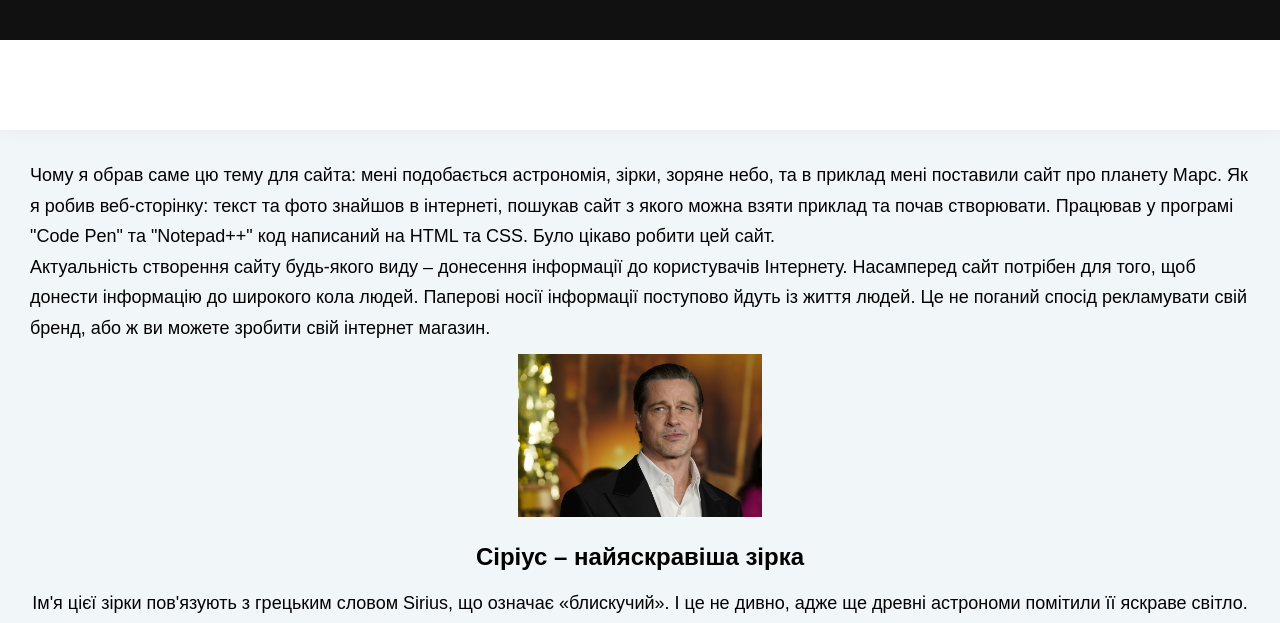
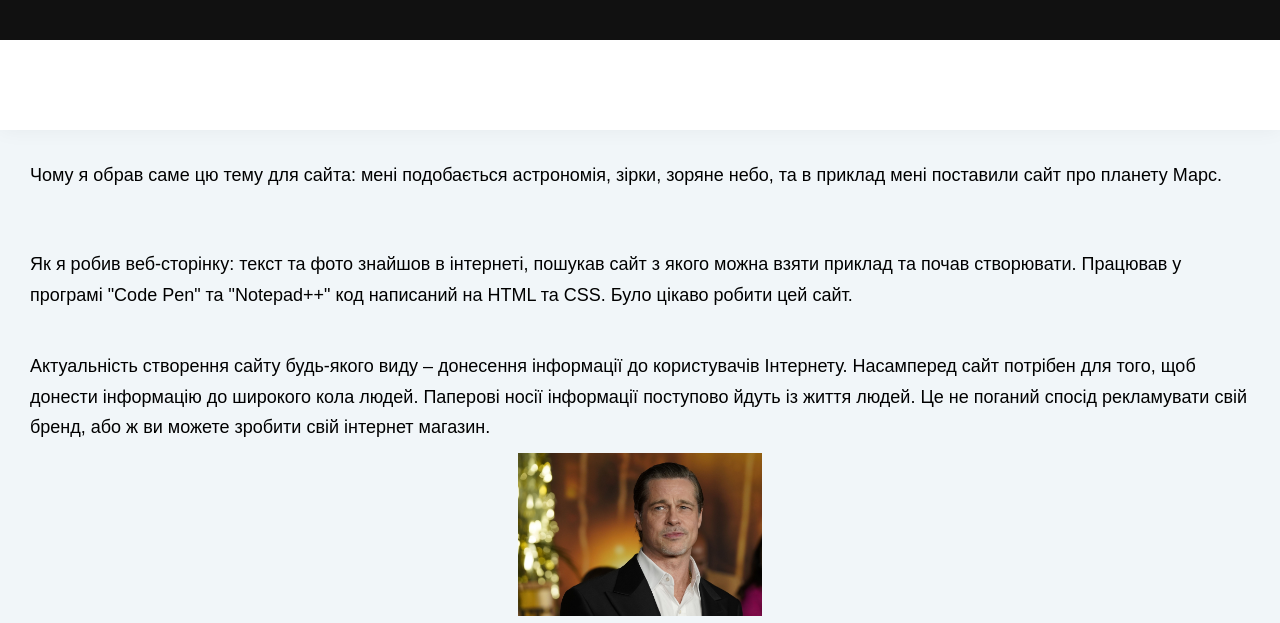
Before and after one commit to sat2913q/siriys, a plain HTML site: page index.html in a window 1280 px wide. Shown: the part 156-779 px from the top of the page. Drawn offline with Linux system fonts and the light colour scheme.

Commit message:
Update index.html

```diff
--- a/index.html
+++ b/index.html
@@ -10,7 +10,7 @@
 <!-- partial:index.partial.html -->
 <html lang="ua">
 <head>
-<title>Зірка Сіріус - опис, особливості, історію та цікаві факти</title>
+<title>Зірка Сіріус - опис, особливості, історія та цікаві факти</title>
 <meta name="description" content="Історія астрономії як науки про зірки налічує тисячоліття. Люди завжди вдивлялись у зоряне небо, шукаючи там відповіді на свої питання і намагалися дізнатися минуле і передбачити майбутнє. С,">
 <meta name="keywords" content="Історія, намагалися, питання, дізнатися, минуле, Сучасна, майбутнє, передбачити, відповіді, шукаючи, зірки, науки, астрономії, налічує, тисячоліття, зоряне, вдивлялись, завжди, астрономія, пішла">
 
@@ -78,7 +78,8 @@
 
 
 
-								Чому я обрав саме цю тему для сайта: мені подобається астрономія, зірки, зоряне небо, та в приклад мені поставили сайт про планету Марс.    Як я робив веб-сторінку: текст та фото знайшов в інтернеті, пошукав сайт з якого можна взяти приклад та почав створювати. Працював у програмі "Code Pen" та "Notepad++" код написаний на HTML та CSS. Було цікаво робити цей сайт.	   <br />
+								<p>Чому я обрав саме цю тему для сайта: мені подобається астрономія, зірки, зоряне небо, та в приклад мені поставили сайт про планету Марс.					</p>   <br/>
+						<p>Як я робив веб-сторінку: текст та фото знайшов в інтернеті, пошукав сайт з якого можна взяти приклад та почав створювати. Працював у програмі "Code Pen" та "Notepad++" код написаний на HTML та CSS. Було цікаво робити цей сайт.	 </p>  <br />
 								Актуальність створення сайту будь-якого виду – донесення інформації до користувачів Інтернету. Насамперед сайт потрібен для того, щоб донести інформацію до широкого кола людей. Паперові носії інформації поступово йдуть із життя людей. Це не поганий спосід рекламувати свій бренд, або ж ви можете зробити свій інтернет магазин.   <br />     <div align="center">
 
 									<a href=" 9.jpg" rel="highslide" class="highslide"><img width="20%" src="9.jpg" align="center" alt='Зірка Сіріус - опис, особливості, історію та цікаві факти' title='Зірка Сіріус - опис, особливості, історію та цікаві факти'  /></a>
```
